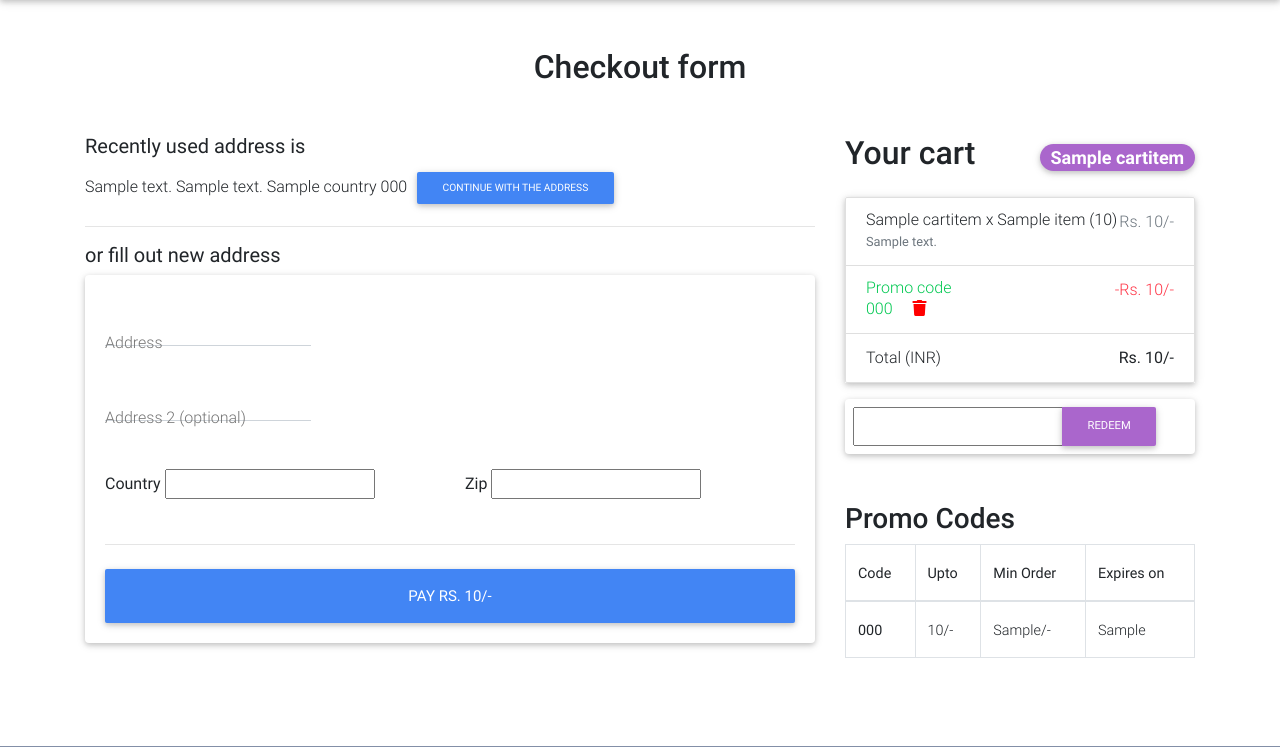
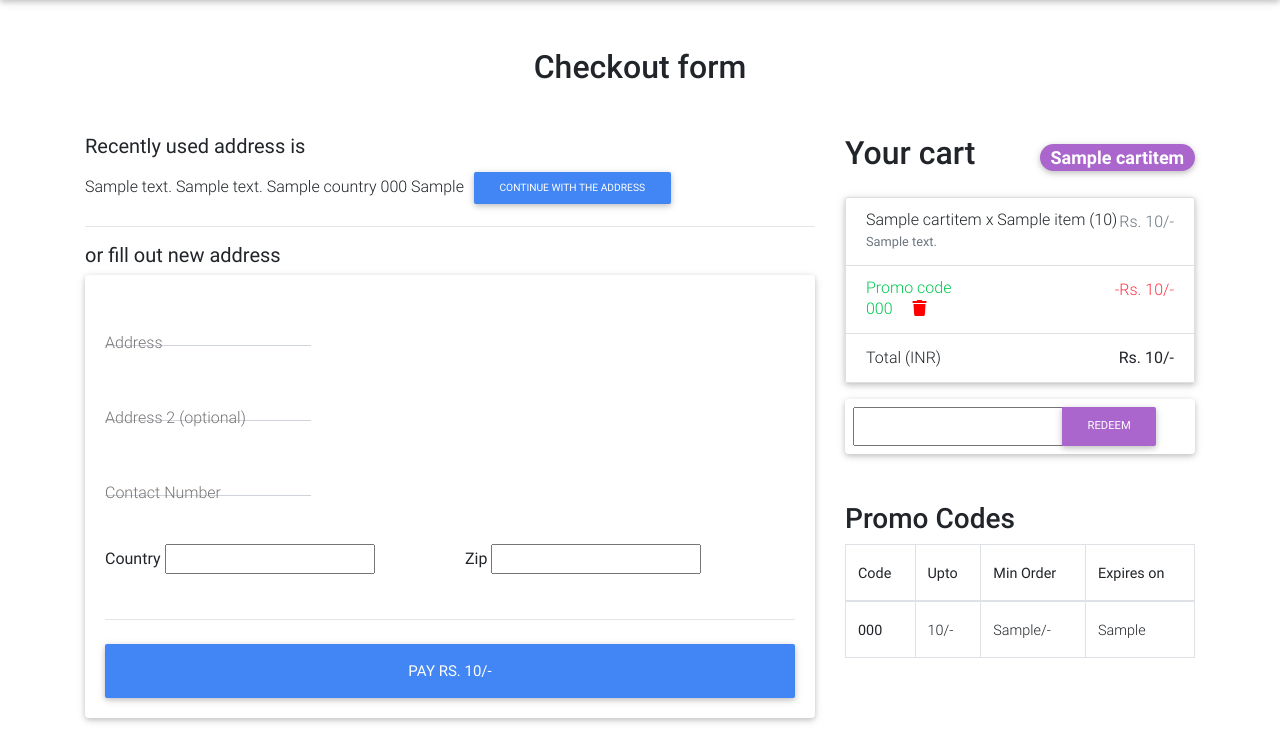
Before and after one commit to ankitgadewal/saleor_server, a Django app: template templates/restaurant/checkout-page.html in a window 1280 px wide. Shown: the part 66-813 px from the top of the page. Run offline with Django 3.2, Linux system fonts and the light colour scheme; the template is opened without the code that fills it: most values are stand-ins (such as "Sample title", 1, 10 or a date in 2020); form fields are guessed from the names that the template uses; parts of the project's set-up code (start-up, migrations or seed data) failed here and were passed over; some libraries are stand-ins or nearby versions.

Commit message:
improve checkout

```diff
--- a/restaurant/admin.py
+++ b/restaurant/admin.py
@@ -44,6 +44,7 @@ class AddressAdmin(admin.ModelAdmin):
         'user',
         'street_address',
         'apartment_address',
+        'contact_no',
         'country',
         'zipcode',
     ]
--- a/restaurant/forms.py
+++ b/restaurant/forms.py
@@ -14,6 +14,10 @@ class CheckoutForm(forms.Form):
     }))
     apartment_address = forms.CharField(required=False, widget=forms.TextInput(attrs={
         'placeholder': 'Apartment or Suite',
+        'class':'form-control'
+    }))
+    contact_no = forms.IntegerField(widget=forms.TextInput(attrs={
+        'placeholder': 'Contact Number',
         'class':'form-control'
     }))
     country = CountryField(blank_label='(Select Country)').formfield(
--- a/restaurant/models.py
+++ b/restaurant/models.py
@@ -96,6 +96,7 @@ class BillingAddress(models.Model):
     user = models.ForeignKey(settings.AUTH_USER_MODEL, on_delete=models.CASCADE)
     street_address = models.CharField(max_length=100)
     apartment_address = models.CharField(max_length=100)
+    contact_no = models.BigIntegerField(blank=True, null=True)
     country = CountryField(multiple=False)
     zipcode = models.CharField(max_length=10)
 
--- a/restaurant/views.py
+++ b/restaurant/views.py
@@ -70,12 +70,14 @@ class CheckoutView(LoginRequiredMixin, View):
                 street_address = form.cleaned_data.get('street_address')
                 apartment_address = form.cleaned_data.get('apartment_address')
                 country = form.cleaned_data.get('country')
+                contact_no = form.cleaned_data.get('contact_no')
                 zipcode = form.cleaned_data.get('zipcode')
                 billing_address = BillingAddress(
                     user=self.request.user,
                     street_address=street_address,
                     apartment_address=apartment_address,
                     country=country,
+                    contact_no=contact_no,
                     zipcode=zipcode
                 )
                 billing_address.save()
--- a/templates/restaurant/checkout-page.html
+++ b/templates/restaurant/checkout-page.html
@@ -12,7 +12,7 @@
         <form action="{% url 'restaurant:save_addr' %}" method="POST">{% csrf_token %}
         <input type="hidden" name="street_address" value="{{oldaddress.street_address}}">
         {{ oldaddress.street_address }} {{oldaddress.apartment_address}} {{oldaddress.country}}
-          {{oldaddress.zipcode}}
+          {{oldaddress.zipcode}} {{oldaddress.contact_no}}
           <button type="submit" class="btn btn-primary btn-sm">Continue with the address</button></p>
           <hr>
         <h5><b> or fill out new address</b></h5>
@@ -41,6 +41,12 @@
               <!-- <input type="text" id="address-2" class="form-control" placeholder="Apartment or suite"> -->
               {{form.apartment_address}}
               <label for="address-2" class="">Address 2 (optional)</label>
+            </div>
+
+            <div class="md-form mb-5">
+              <!-- <input type="text" id="address-2" class="form-control" placeholder="Apartment or suite"> -->
+              {{form.contact_no}}
+              <label for="contact_no" class="">Contact Number</label>
             </div>
 
             <!--Grid row-->
@@ -106,11 +112,12 @@
             <span class="text-danger">-Rs. {{order.coupon.amount}}/- </span>
 
           </li>
+
+          {% endif %}
           <li class="list-group-item d-flex justify-content-between">
             <span>Total (INR)</span>
             <strong>Rs. {{order.get_total}}/-</strong>
           </li>
-          {% endif %}
         </ul>
         <!-- Cart -->
 
```
Also changed, not shown: templates/restaurant/dish-page.html (+0 -11 lines), restaurant/migrations/0045_billingaddress_contact_no.py (added), restaurant/migrations/0046_auto_20200904_1152.py (added).
